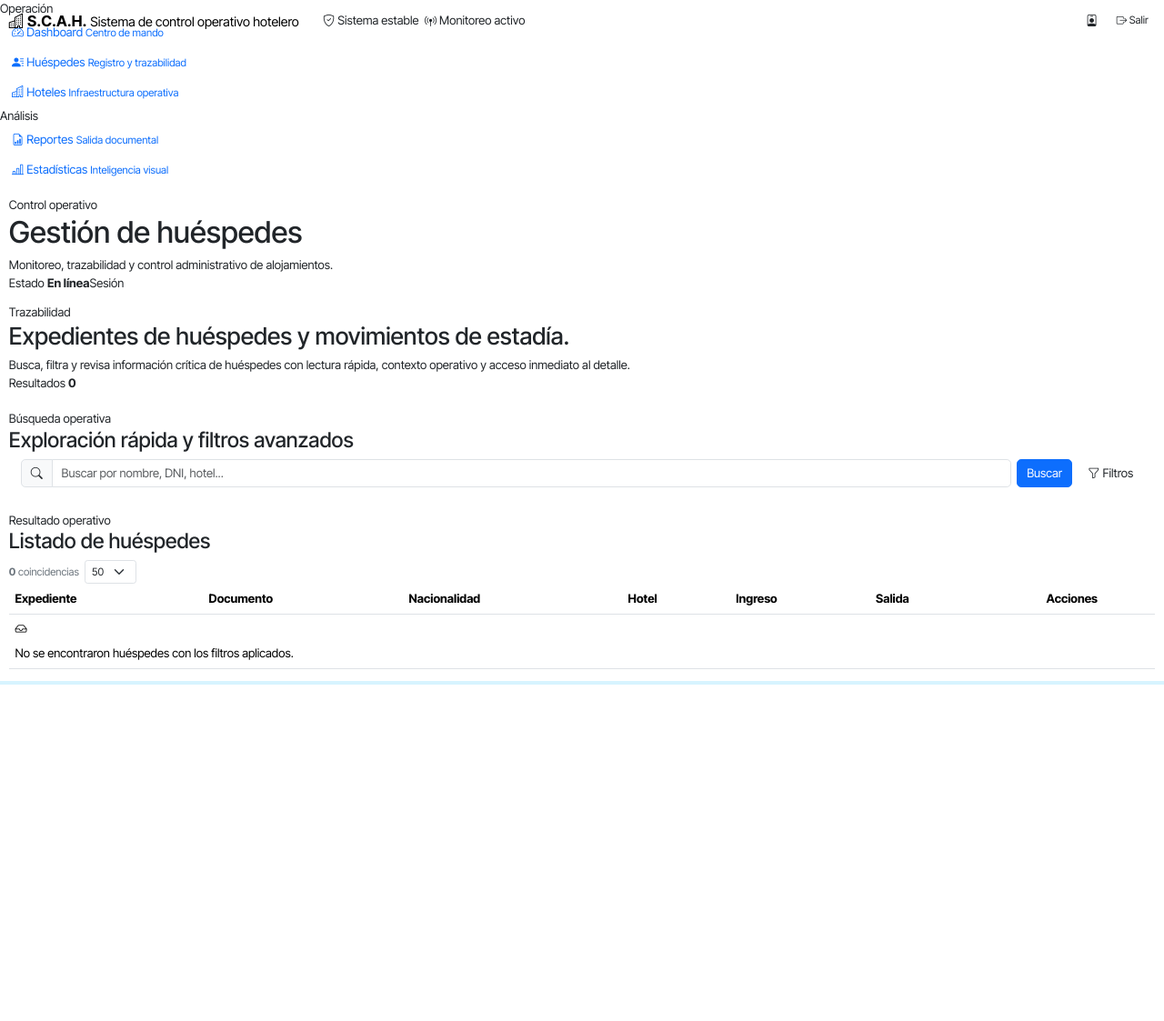
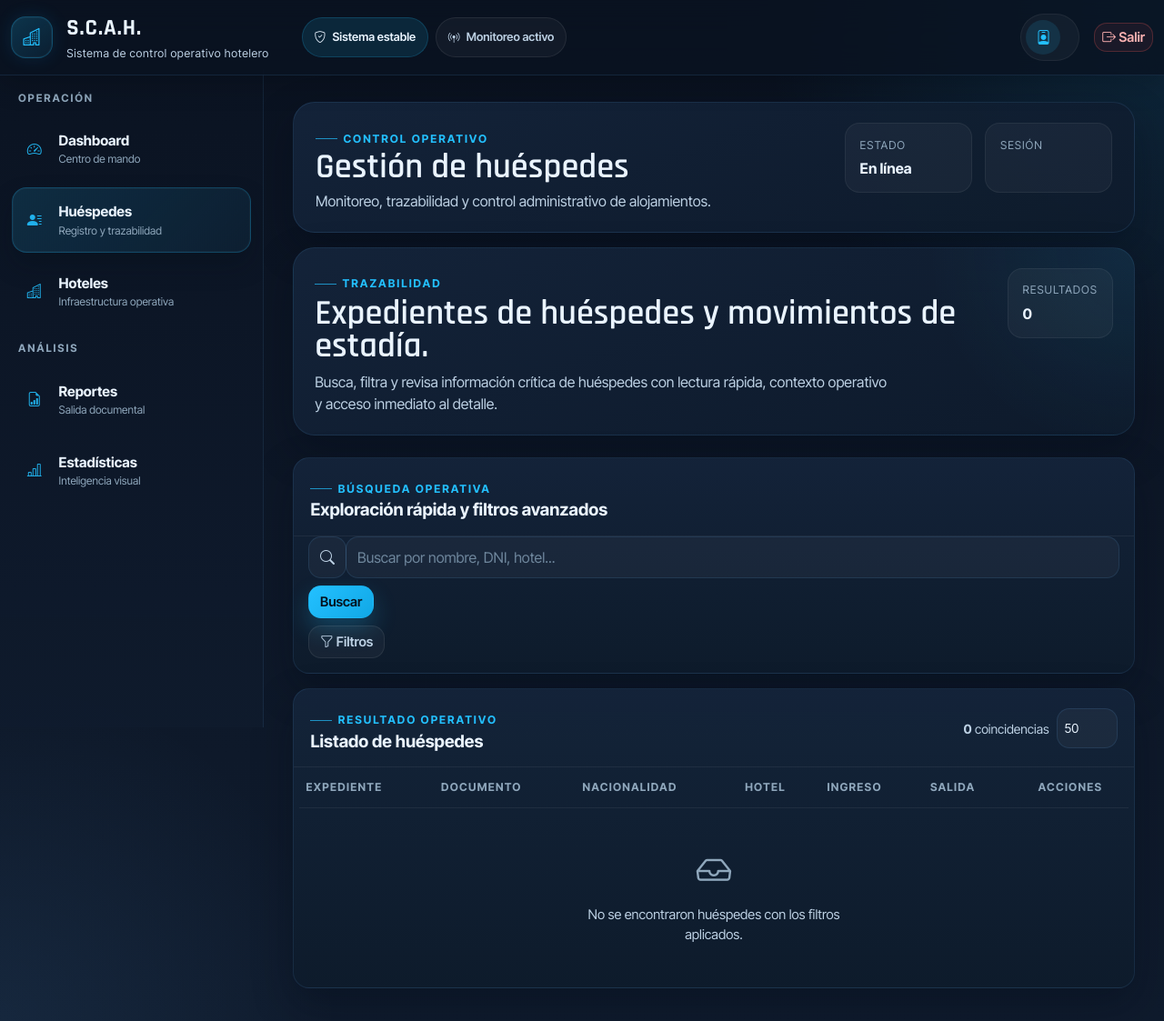
Before and after one commit to desarrolloramon829-spec/Sistema-de-control-de-alojamiento-y-huespedes-S.C.A.H.-, a Flask app: page /huespedes/ in a window 1280 px wide. Shown: the whole page at 91% size. Before the commit the page ends 753 px from the top, so only its background shows below. Run offline with Flask 3, Linux system fonts and the light colour scheme; the visitor is signed in with stand-in values (Sample User, id 1); data that the repository does not hold is empty; some libraries are stand-ins or nearby versions.

Commit message:
feat(css): actualizar variables de estilo y mejorar la consistencia visual

```diff
--- a/web/static/css/custom.css
+++ b/web/static/css/custom.css
@@ -1,17 +1,17 @@
 /* S.C.A.H. Web - Command Center Theme */
 
 :root {
-  --text-secondary: #bdd1e4;
-  --text-muted: #8fa7bc;
+  --sidebar-width: 290px;
+  --topbar-height: 76px;
   --bg-absolute: #0a1220;
   --bg-main: #0f1b2d;
   --surface-1: #14243a;
-  line-height: 1.5;
+  --surface-2: #1a2e47;
   --surface-3: #203956;
   --border-subtle: #294766;
   --text-primary: #eaf4ff;
-  --text-secondary: #a8bed3;
-  --text-muted: #6f879d;
+  --text-secondary: #bdd1e4;
+  --text-muted: #8fa7bc;
   --primary: #23c0ff;
   --primary-hover: #11a8e6;
   --success: #2bd67b;
@@ -19,8 +19,7 @@
   --danger: #e25555;
   --info: #67b7ff;
   --overlay: rgba(6, 14, 24, 0.72);
-  outline-offset: 3px;
-  box-shadow: 0 0 0 4px rgba(35, 192, 255, 0.18);
+  --glow: rgba(35, 192, 255, 0.18);
   --shadow-soft: 0 18px 45px rgba(2, 10, 22, 0.32);
   --shadow-panel: 0 24px 60px rgba(1, 7, 18, 0.42);
   --transition-fast: 0.18s ease;
@@ -28,16 +27,19 @@
   --radius-xl: 24px;
   --radius-lg: 18px;
   --radius-md: 14px;
-  font-size: 0.82rem;
-  font-weight: 650;
+  --radius-sm: 10px;
+}
 
 html,
 body {
   min-height: 100%;
 }
 
+html {
+  scroll-padding-top: 96px;
+}
+
 body {
-  min-height: 42px;
   font-family:
     'Inter Tight',
     'Segoe UI',
@@ -47,40 +49,33 @@ body {
   background:
     radial-gradient(
       circle at top right,
-  color: var(--text-primary);
-  border-color: rgba(255, 255, 255, 0.14);
-  background: rgba(255, 255, 255, 0.06);
+      rgba(35, 192, 255, 0.12),
+      transparent 26%
+    ),
     radial-gradient(
       circle at bottom left,
       rgba(103, 183, 255, 0.08),
       transparent 22%
-  background: rgba(255, 255, 255, 0.12);
+    ),
     linear-gradient(180deg, #0a1220 0%, #0d1727 48%, #0f1b2d 100%);
   color: var(--text-primary);
-  line-height: 1.45;
-}
-  min-width: 44px;
-  min-height: 44px;
+  line-height: 1.5;
+}
 
 a {
   color: inherit;
-  min-width: 44px;
-  min-height: 44px;
   transition:
     color var(--transition-fast),
     opacity var(--transition-fast);
-  color: var(--text-secondary);
+}
 
 button,
 input,
-  color: #6fd7ff;
-  text-decoration: underline;
-  text-decoration-thickness: 1px;
-  text-underline-offset: 0.18em;
+select,
 textarea {
   transition:
     transform var(--transition-fast),
-  color: #eaf9ff;
+    border-color var(--transition-fast),
     background-color var(--transition-fast),
     box-shadow var(--transition-fast),
     color var(--transition-fast);
@@ -89,38 +84,35 @@ textarea {
 :where(
   a,
   button,
-  min-height: 64px;
   input,
   select,
   textarea,
-  min-height: 44px;
-  display: inline-flex;
-  align-items: center;
   .nav-link,
   .quick-action-tile
 ):focus-visible {
   outline: 2px solid rgba(35, 192, 255, 0.9);
-  outline-offset: 2px;
+  outline-offset: 3px;
+  box-shadow: 0 0 0 4px rgba(35, 192, 255, 0.18);
 }
 
 .app-body {
   overflow-x: hidden;
 }
-  color: var(--text-primary);
 
 .fade-up {
   opacity: 0;
   transform: translateY(14px);
   transition:
-  min-height: 44px;
-  padding-top: 0.55rem;
-  padding-bottom: 0.55rem;
     opacity 0.32s ease,
     transform 0.32s ease;
 }
 
 .is-loaded .fade-up,
 .login-body .fade-up {
+  opacity: 1;
+  transform: none;
+}
+
 .form-control,
 .form-select,
 .status-pill,
@@ -129,15 +121,14 @@ textarea {
 .chart-type-btn,
 .stats-selector-grid .stat-btn,
 .form-mobile-nav a,
-  .report-format-check {
-}
-
-.section-kicker {
+.report-format-check,
 .ops-link,
 .sidebar-nav .nav-link,
 .quick-action-tile {
   min-height: 44px;
 }
+
+.section-kicker {
   display: inline-flex;
   align-items: center;
   gap: 0.4rem;
```
Lines whose indentation alone changed are shown as unchanged.
